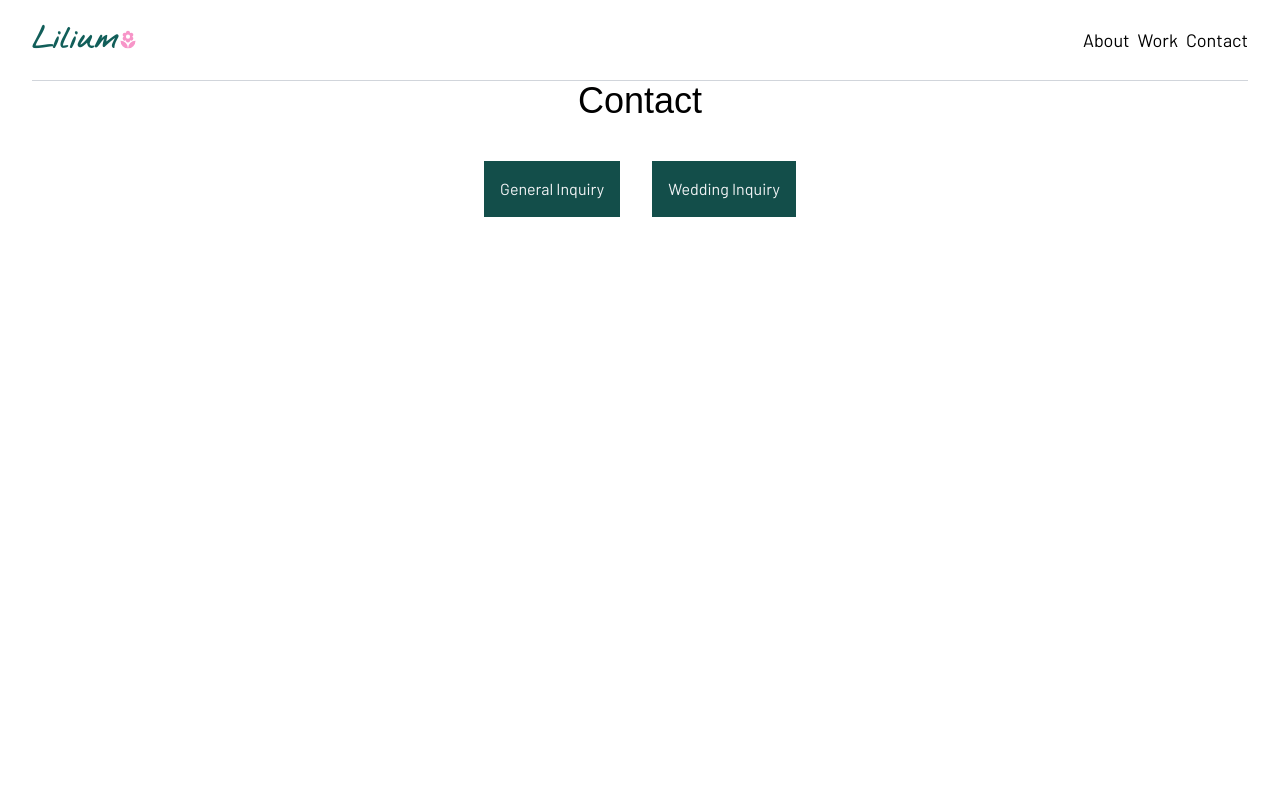
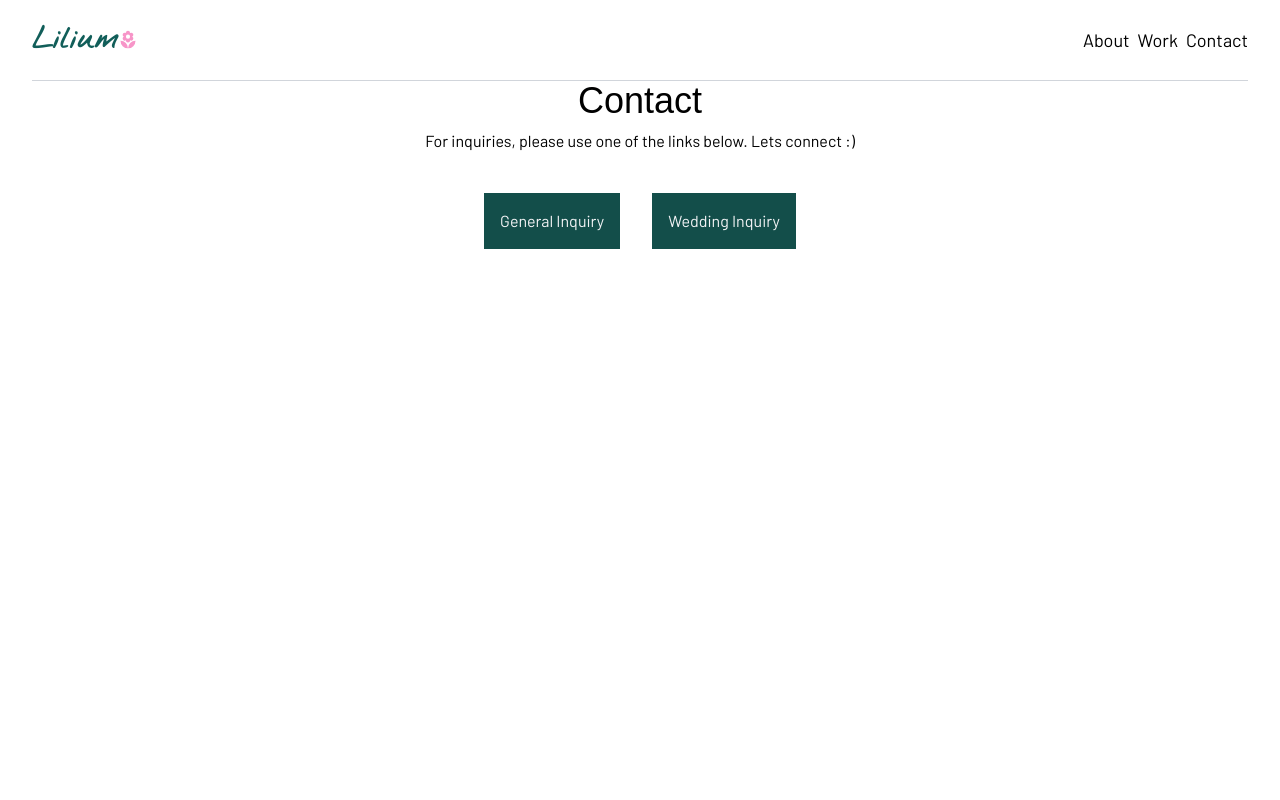
Before and after one commit to jonword/multistep-floral, a Next.js app: page /contact in a window 1280 px wide. Shown: the top 800 px of the page. Built offline with nearby package versions, Linux system fonts and the light colour scheme; a web font is replaced by a local one.

Commit message:
adjust styling on work page

```diff
--- a/src/components/footer.tsx
+++ b/src/components/footer.tsx
@@ -4,7 +4,7 @@ import { FaFacebookSquare, FaInstagram } from "react-icons/fa";
 const Footer = () => {
   return (
     <footer className="flex h-12 bg-gray-100 w-full justify-center px-4 gap-6 items-center mt-[100px]">
-      <button className="text-[#4267B2] text-3xl hover:text-4xl duration-150">
+      <button className="text-[#4267B2] text-3xl">
         <a
           target="_blank"
           href="https://www.facebook.com/profile.php?id=61550353658031&mibextid=2JQ9oc"
@@ -12,7 +12,7 @@ const Footer = () => {
           <FaFacebookSquare />
         </a>
       </button>
-      <button className="text-3xl hover:text-4xl text-gray-200 bg-gradient-to-tr from-[#8A3AB9] to-[#BC2A8D] rounded-md duration-150">
+      <button className="text-3xl text-gray-200 bg-gradient-to-tr from-[#8A3AB9] to-[#BC2A8D] rounded-md">
         <a target="_blank" href="https://www.instagram.com/liliumflorals/">
           <FaInstagram />
         </a>
--- a/src/components/header.tsx
+++ b/src/components/header.tsx
@@ -18,8 +18,6 @@ const Header = () => {
   const [nav, setNav] = useState(false);
 
   const handleClick = () => setNav(!nav);
-
-
 
   return (
     <>
--- a/src/pages/contact/index.tsx
+++ b/src/pages/contact/index.tsx
@@ -18,6 +18,9 @@ const Contact = () => {
       <h1 className={`${quattrocento.className} pb-2 text-center text-4xl`}>
         Contact
       </h1>
+      <p className={`${barlow.className} text-center pb-2`}>
+        For inquiries, please use one of the links below. Lets connect :)
+      </p>
       <div
         className={`${barlow.className} flex min-h-screen w-full flex-col items-center p-8 mb-32`}
       >
--- a/src/pages/work/index.tsx
+++ b/src/pages/work/index.tsx
@@ -19,7 +19,7 @@ const Work = ({
 }: InferGetServerSidePropsType<typeof getServerSideProps> & Props) => {
   return (
     <>
-      <main className="min-h-screen w-full p-16">
+      <main className="h-full w-full p-16">
         <div className="flex flex-col md:flex-row h-full w-full items-center justify-center gap-8 flex-wrap">
           {data.map((x) => (
             <PhotoCard key={x.id} photos={x} />
```
